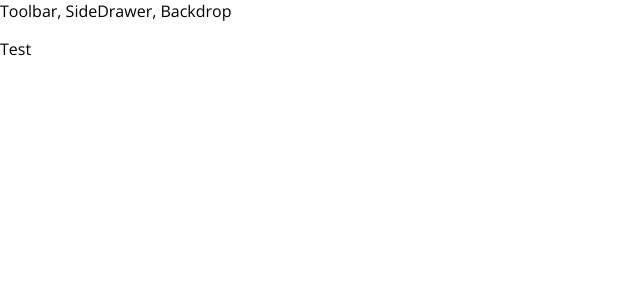
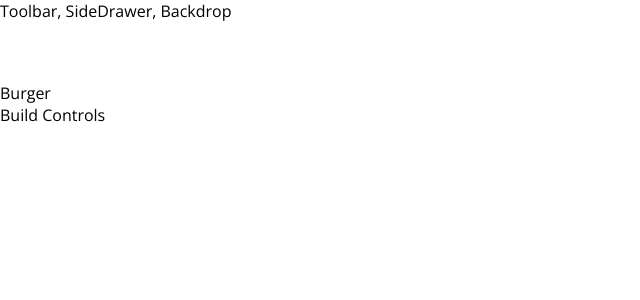
Before and after one commit to youssef-md/The-Burger-Builder, a React app: page / in a window 1280 px wide. Shown: the top 300 px of the page, without its empty margins (0-640 px from the left). Built offline with nearby package versions, Linux system fonts and the light colour scheme.

Commit message:
BurguerBuilder container and wrapping it with the Layout component

```diff
--- a/src/App.js
+++ b/src/App.js
@@ -1,12 +1,13 @@
 import React, { Component } from 'react';
 import Layout from './components/Layout/Layout'
+import BurgerBuilder from './containers/BurgerBuilder/BurgerBuilder'
 
 class App extends Component {
   render() {
     return (
       <div>
         <Layout>
-          <p>Test</p>
+          <BurgerBuilder />
         </Layout>
       </div>
     );
--- /dev/null
+++ b/src/components/Layout/Layout.css
@@ -0,0 +1,3 @@
+.content {
+  margin-top: 60px;
+}
--- a/src/components/Layout/Layout.js
+++ b/src/components/Layout/Layout.js
@@ -1,10 +1,11 @@
 import React from 'react'
 import Aux from '../../hoc/Aux'
+import styles from './Layout.css'
 
 const Layout = (props) => (
   <Aux>
     <div>Toolbar, SideDrawer, Backdrop</div>
-    <main>
+    <main className = {styles.content}>
       {props.children}
     </main>
 
--- /dev/null
+++ b/src/containers/BurgerBuilder/BurgerBuilder.js
@@ -0,0 +1,16 @@
+import React,{ Component } from 'react'
+import Aux from '../../hoc/Aux'
+
+class BurgerBuilder extends Component {
+
+  render() {
+    return (
+      <Aux>
+        <div>Burger</div>
+        <div>Build Controls</div>
+      </Aux>
+    )
+  }
+}
+
+export default BurgerBuilder
```
